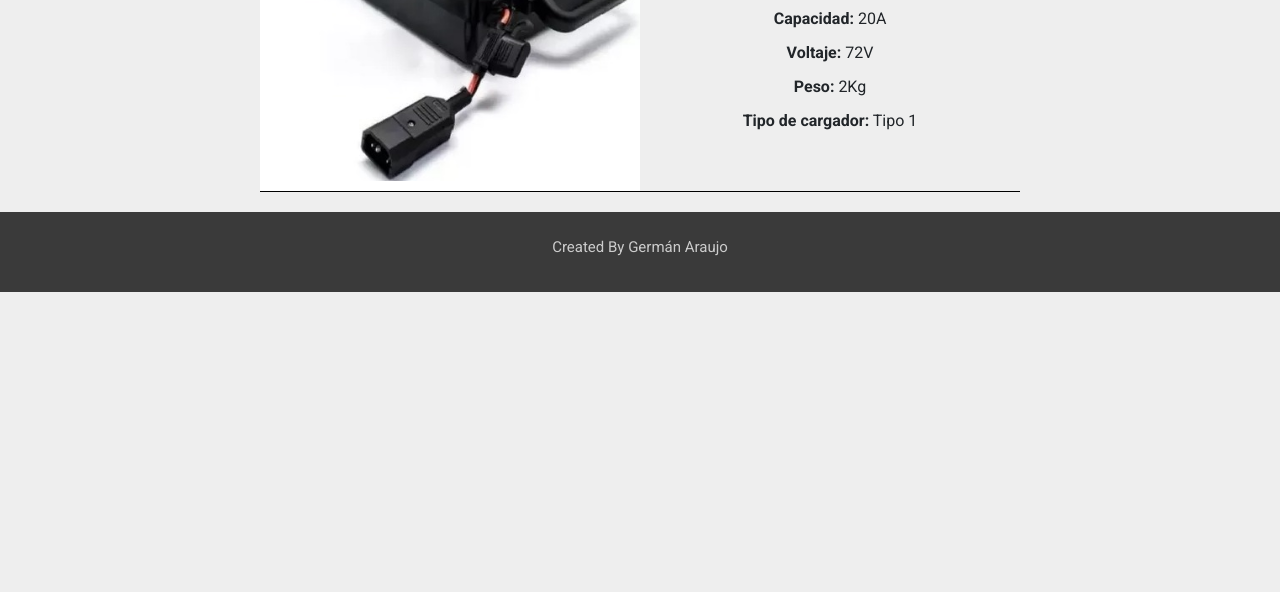
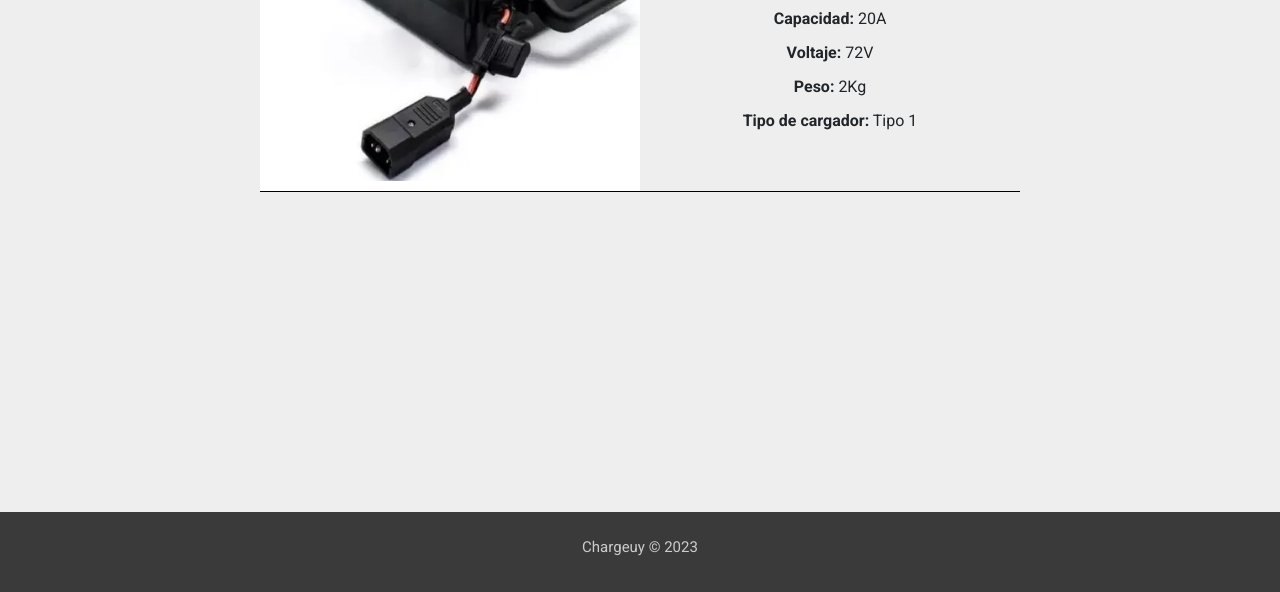
Before and after one commit to Gklerman/chargeuy, a plain HTML site: page baterias.html in a window 1280 px wide. Shown: the part 337-929 px from the top of the page. Before the commit the page ends 800 px from the top, so only its background shows below. Drawn offline with nearby package versions, Linux system fonts and the light colour scheme.

Commit message:
Small changes in footer

```diff
--- a/baterias.html
+++ b/baterias.html
@@ -72,9 +72,11 @@
 
     </main>
 
+    <div class="empty"></div>
+
     <footer>
 
-        <p>Created By Germán Araujo</p>
+        <p>Chargeuy &copy; 2023</p>
 
     </footer>
     </div>
--- a/css/style.css
+++ b/css/style.css
@@ -108,6 +108,12 @@ nav ul li {
     padding: 10px 0 10px 5px;
 }
 
+/* EMPTY */
+.empty {
+    width: 100%;
+    height: 300px;
+}
+
 /* --- FOOTER --- */
 footer {
     margin-top: 20px;
```
Also changed, not shown: adaptadores.html (+1 -1 lines), cables.html (+1 -1 lines), cargadores-de-vehiculos.html (+1 -1 lines), index.html (+1 -1 lines).
